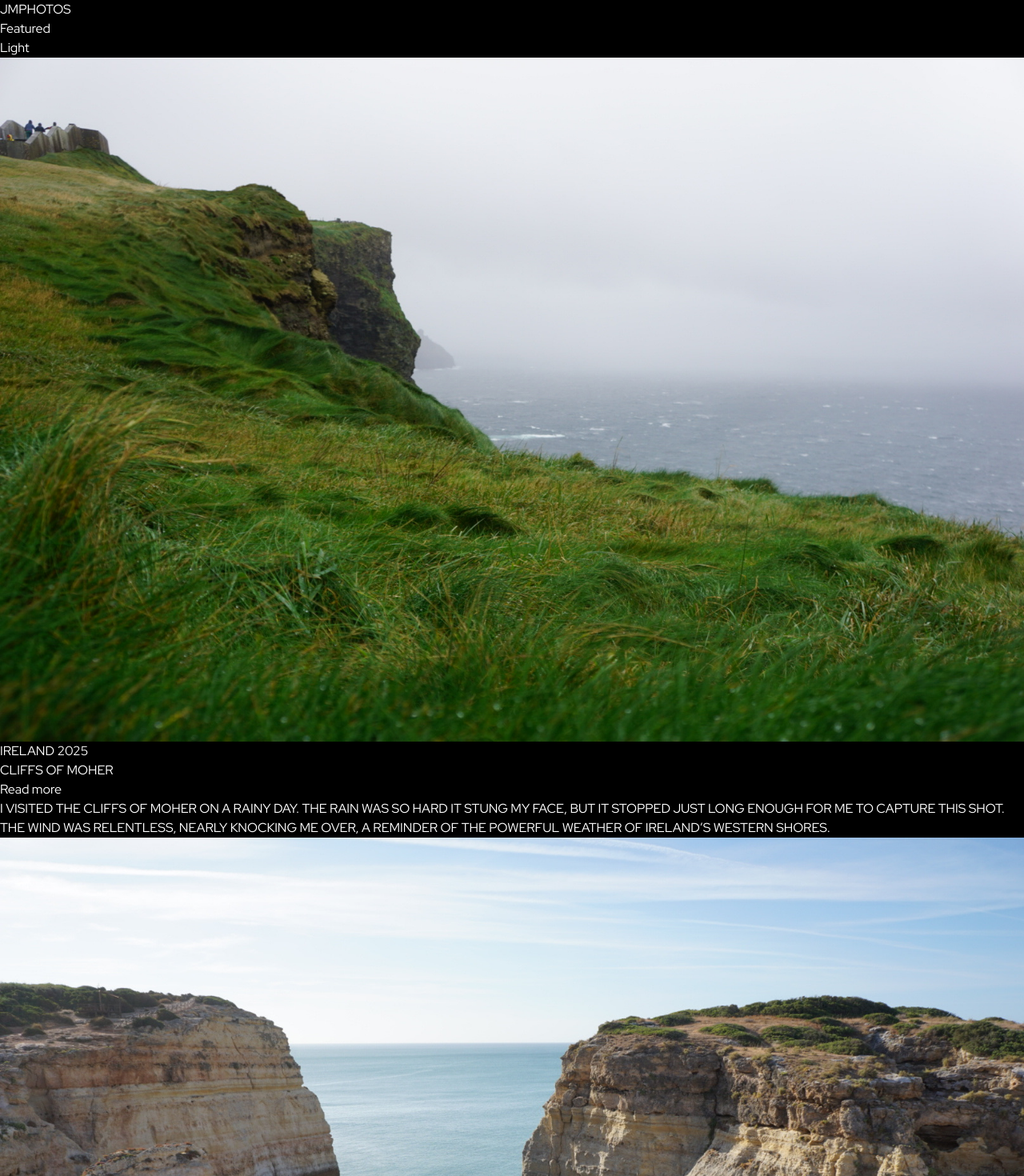
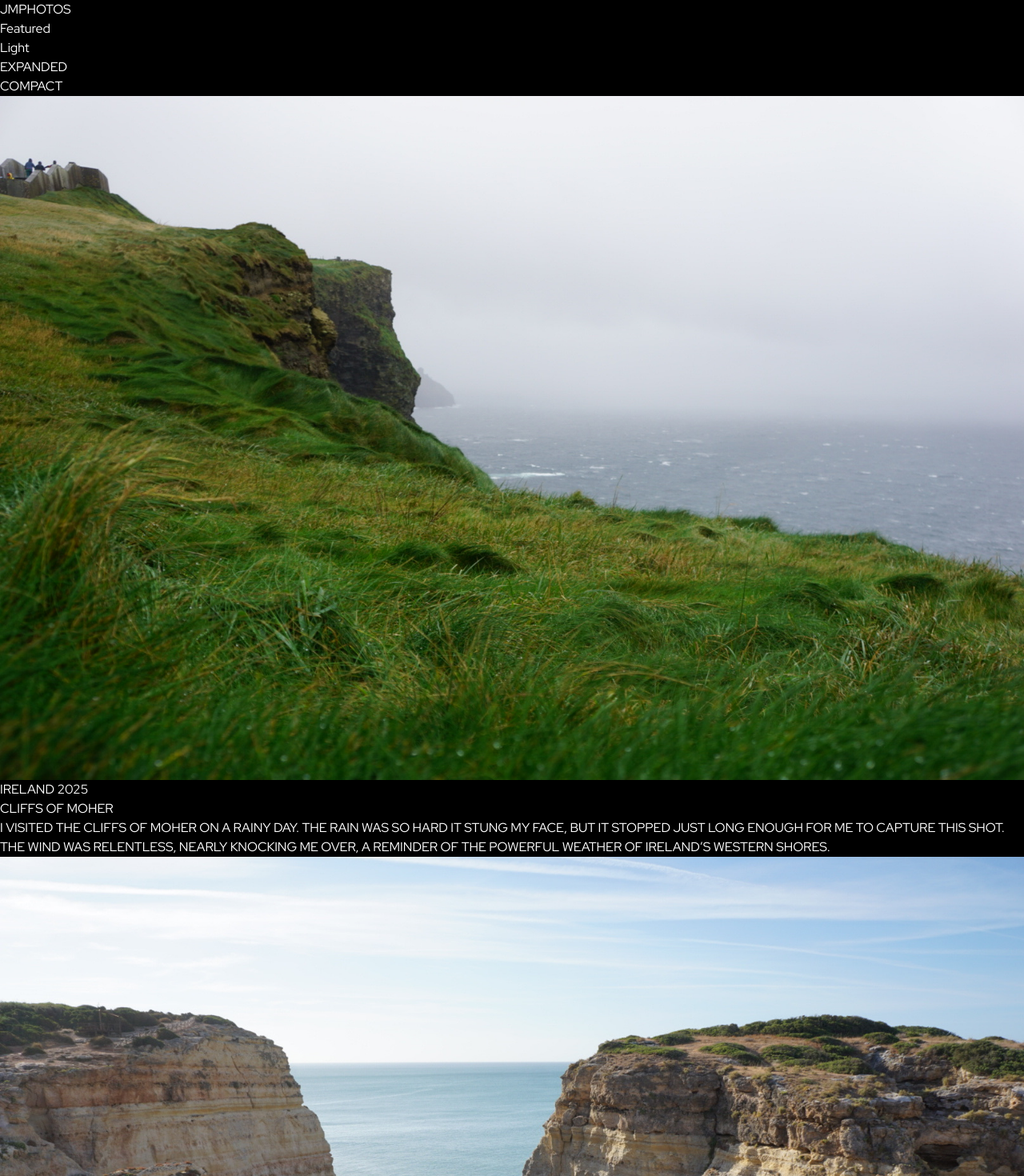
Before and after one commit to samanthacabrera/photofolio, a React (Vite) app: page /photofolio/featured in a window 1280 px wide. Shown: the top 1470 px of the page at 80% size. Built offline with nearby package versions, Linux system fonts and the light colour scheme.

Commit message:
add layout toggle to Featured

```diff
--- a/src/Featured.jsx
+++ b/src/Featured.jsx
@@ -5,38 +5,69 @@ import ScrollToTop from "./ScrollToTop";
 
 function Featured() {
   const featuredPhotos = photos.filter((photo) => photo.featured);
+
   const [openId, setOpenId] = useState(null);
+  const [layout, setLayout] = useState("expanded");
 
   const toggle = (id) => {
     setOpenId((prev) => (prev === id ? null : id));
   };
+
+  const isCompact = layout === "compact";
 
   return (
     <>
       <Transition>
         <section
           id="featured"
-          className="flex flex-col items-center min-h-screen max-w-7xl mx-6 md:mx-auto py-12"
-        >
-          <ul className="w-full flex flex-col gap-12">
-            {featuredPhotos.map((photo) => {
+          className="flex flex-col min-h-screen max-w-7xl mx-6 md:mx-auto py-12">
+          {/* Layout Toggle */}
+          <div className="group hidden md:flex items-center w-fit mb-12">
+            <p className="text-xs font-medium opacity-70 mx-2">Expanded</p>
+            <div className="relative w-20 h-3">
+              <div className="absolute top-1/2 w-full h-[2px] bg-current opacity-30 group-hover:opacity-60 rounded-full -translate-y-1/2"></div>
+              <div
+                className={`absolute top-1/2 w-3 h-3 bg-current rounded-full shadow-sm -translate-y-1/2 transition-all duration-200 ${
+                  isCompact ? "left-full -translate-x-full" : "left-0"
+                }`}
+                onClick={() => setLayout(isCompact ? "expanded" : "compact")}
+                style={{ cursor: "pointer" }}
+              ></div>
+              <div
+                className="absolute inset-0"
+                onClick={() => setLayout(isCompact ? "expanded" : "compact")}
+              ></div>
+            </div>
+            <p className="text-xs font-medium opacity-70 mx-2">Compact</p>
+          </div>
+          {/* Grid */}
+          <ul className={`w-full gap-6 ${
+              isCompact
+                ? "grid grid-cols-1 gap-6"
+                : "flex flex-col gap-32"
+            }`}>
+            {featuredPhotos.map((photo, index) => {
               const isOpen = openId === photo.id;
+              const expandedActive = !isCompact || isOpen;
+              const reverse = !isCompact && index % 2 === 1;
 
               return (
                 <li key={photo.id} className="pb-12">
                   <div
-                    className={`transition-all duration-500 ease-in-out
-                      ${isOpen ? "flex gap-8" : "flex gap-6"}
-                    `}
+                    className={`flex transition-all duration-500 ease-in-out ${
+                      isCompact && isOpen
+                        ? "flex-col gap-6"
+                        : expandedActive
+                        ? "gap-10"
+                        : "gap-6"
+                    } ${reverse && !isCompact ? "md:flex-row-reverse" : ""}`}
                   >
                     <div
-                      className={`overflow-hidden transition-all duration-500 ease-in-out
-                        ${
-                          isOpen
-                            ? "w-4/5 h-[70vh]"
+                      className={`overflow-hidden transition-all duration-500 ease-in-out ${
+                        expandedActive
+                          ? "w-full h-[75vh]"
                           : "w-64 h-48 shrink-0"
-                        }
-                      `}
+                      }`}
                     >
                       <img
                         src={photo.src}
@@ -44,18 +75,19 @@ function Featured() {
                         className="w-full h-full object-cover"
                       />
                     </div>
+                    {!(isCompact && isOpen) && (
                       <div
                         className={`flex flex-col transition-all duration-500 ease-in-out
-                        ${
-                          isOpen
-                            ? "w-1/5"
-                            : ""
-                        }
-                      `}
+                          ${isCompact
+                              ? "w-full"
+                              : "w-full md:w-1/5"
+                          }`}
                       >
-                      <p className={`uppercase tracking-widest opacity-60 mb-2
-                       ${isOpen ? "text-2xl" : "text-xs"}
-                      `}>
+                        <p
+                          className={`uppercase tracking-widest opacity-60 mb-2 ${
+                            expandedActive && !isCompact ? "text-sm" : "text-xs"
+                          }`}
+                        >
                           {photo.location} {photo.year}
                         </p>
 
@@ -63,28 +95,44 @@ function Featured() {
                           {photo.desc}
                         </h3>
 
-                      {photo.featuredText && (
+                        {!isCompact && photo.featuredText && (
+                          <p className="normal-case text-sm md:text-base tracking-wide leading-loose">
+                            {photo.featuredText}
+                          </p>
+                        )}
+
+                        {photo.featuredText && isCompact && (
                           <button
                             onClick={() => toggle(photo.id)}
                             className="self-start text-xs uppercase tracking-widest opacity-60 hover:opacity-100 transition"
                           >
-                          {isOpen ? "Close" : "Read more"}
+                            Read more
                           </button>
                         )}
                       </div>
+                    )}
                   </div>
 
-                  <div
-                    className={`grid transition-all duration-500 ease-in-out
-                      ${isOpen ? "grid-rows-[1fr] mt-8" : "grid-rows-[0fr]"}
-                    `}
-                  >
-                    <div className="overflow-hidden">
-                      <p className="normal-case text-sm md:text-base tracking-wide leading-loose">
+                  {/* Compact mode */}
+                  {photo.featuredText && isCompact && isOpen && (
+                    <div className="flex flex-col items-center mt-4 transition-all duration-500 ease-in-out">
+                      <p className="uppercase tracking-widest opacity-60 mb-2 text-center">
+                        {photo.location} {photo.year}
+                      </p>
+                      <h3 className="tracking-widest font-medium mb-4 text-center">
+                        {photo.desc}
+                      </h3>
+                      <p className="normal-case text-sm md:text-base tracking-wide leading-loose text-center ">
                         {photo.featuredText}
                       </p>
+                      <button
+                        onClick={() => toggle(photo.id)}
+                        className="mt-4 text-xs uppercase tracking-widest opacity-60 hover:opacity-100 transition"
+                      >
+                        Close
+                      </button>
                     </div>
-                  </div>
+                  )}
                 </li>
               );
             })}
--- a/src/Hero.jsx
+++ b/src/Hero.jsx
@@ -69,18 +69,27 @@ function Hero() {
           </h2>
         </div>
 
-        <nav className="absolute bottom-4 z-30 flex justify-between w-screen px-4 font-bold tracking-wide text-2xl md:text-6xl">
+        <nav className="absolute bottom-4 z-30 flex justify-between w-screen px-4 font-bold tracking-wide text-2xl md:text-4xl">
           <Link
             to="/photofolio/featured"
             onClick={(e) => {
               e.preventDefault();
-              handleClick("/photofolio/featured", { x: 1, y: 0 });
+              handleClick("/photofolio/featured", { x: 0, y: -1 });
             }}
             className="opacity-60 hover:opacity-90 transition"
           >
             Featured
           </Link>
-
+          <Link
+            to="/photofolio/gallery"
+            onClick={(e) => {
+              e.preventDefault();
+              handleClick("/photofolio/gallery", { x: 0, y: -1 });
+            }}
+            className="opacity-60 hover:opacity-90 transition md:pr-16"
+          >
+            Gallery
+          </Link>
           <Link
             to="/photofolio/about"
             onClick={(e) => {
@@ -91,17 +100,6 @@ function Hero() {
           >
             About
           </Link>
-
-          <Link
-            to="/photofolio/gallery"
-            onClick={(e) => {
-              e.preventDefault();
-              handleClick("/photofolio/gallery", { x: -1, y: 0 });
-            }}
-            className="opacity-60 hover:opacity-90 transition"
-          >
-            Gallery
-          </Link>
         </nav>
       </motion.section>
     </Transition>
```
Also changed, not shown: src/App.css (+0 -39 lines). Lines whose indentation alone changed are shown as unchanged.
